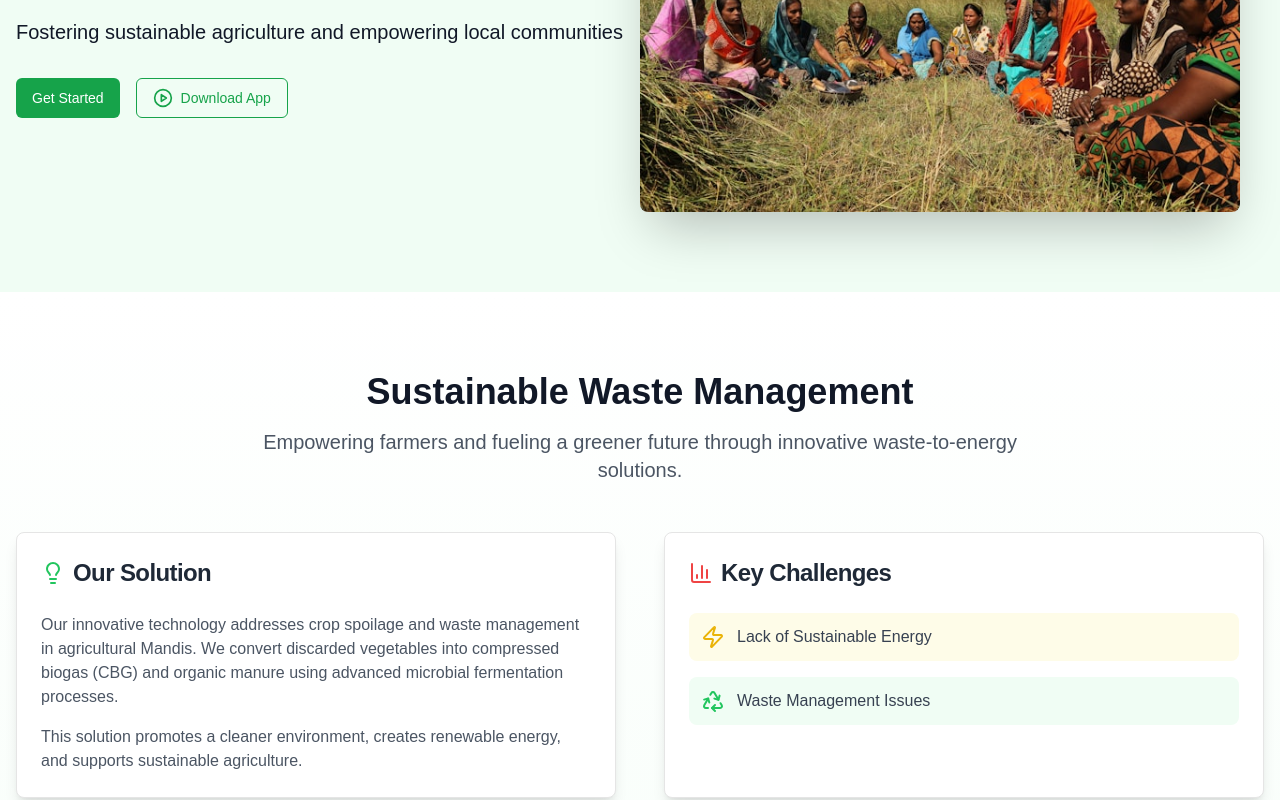
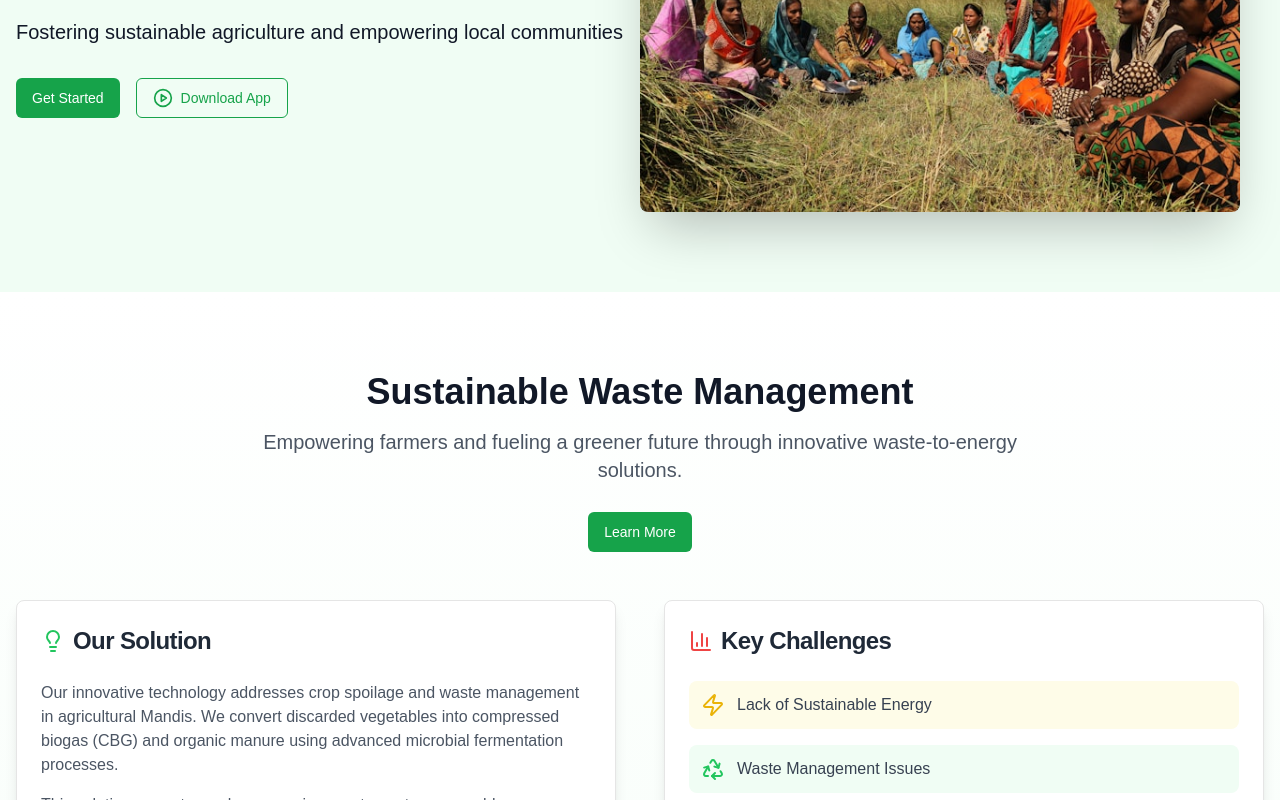
Before and after one commit to anmolmishra99/km-landing, a Next.js app: page / in a window 1280 px wide. Shown: the part 450-1250 px from the top of the page. Built offline with nearby package versions, Linux system fonts and the light colour scheme.

Commit message:
added button

```diff
--- a/components/BioFermenter.jsx
+++ b/components/BioFermenter.jsx
@@ -11,6 +11,8 @@ import {
 import { Card, CardContent, CardHeader, CardTitle } from "@/components/ui/card";
 import Image from "next/image";
 import React from "react";
+import { Button } from "@/components/ui/button";
+import Link from "next/link";
 
 const BioFermenter = () => {
   return (
@@ -19,10 +21,17 @@ const BioFermenter = () => {
         <h2 className="text-4xl font-bold text-center mb-4 text-gray-900">
           Sustainable Waste Management
         </h2>
-        <p className="text-xl text-center mb-12 text-gray-600 max-w-3xl mx-auto">
+        <p className="text-xl text-center mb-2 text-gray-600 max-w-3xl mx-auto">
           Empowering farmers and fueling a greener future through innovative
           waste-to-energy solutions.
         </p>
+        <div className="flex justify-center py-5 pb-12">
+          <Link href="/organic-waste-management">
+            <Button className="bg-green-600 text-white hover:bg-green-500">
+              Learn More
+            </Button>
+          </Link>
+        </div>
 
         <div className="grid grid-cols-1 md:grid-cols-2 gap-12 mb-16">
           <Card className="bg-white shadow-lg hover:shadow-xl transition-shadow duration-300">
--- a/components/OrganicWastemanagement.jsx
+++ b/components/OrganicWastemanagement.jsx
@@ -27,15 +27,10 @@ export default function OrganicWasteManagement() {
             <h1 className="text-4xl md:text-5xl font-bold mb-6 text-center">
               Organic Waste Management Solutions
             </h1>
-            <p className="text-xl mb-8 text-center max-w-3xl mx-auto">
+            <p className="text-xl mb-4 text-center max-w-3xl mx-auto">
               Empowering Indian farmers with innovative solutions for
               sustainable farming and improved productivity.
             </p>
-            <div className="flex justify-center">
-              <Button className="bg-white text-green-600 hover:bg-green-50">
-                Learn More
-              </Button>
-            </div>
           </div>
         </section>
 
```
